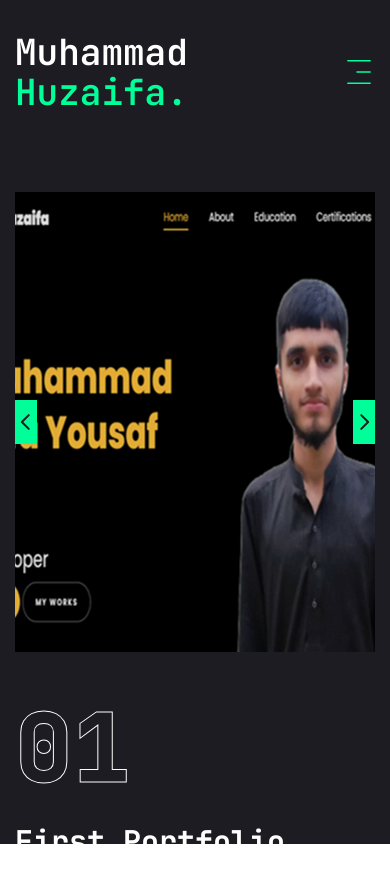
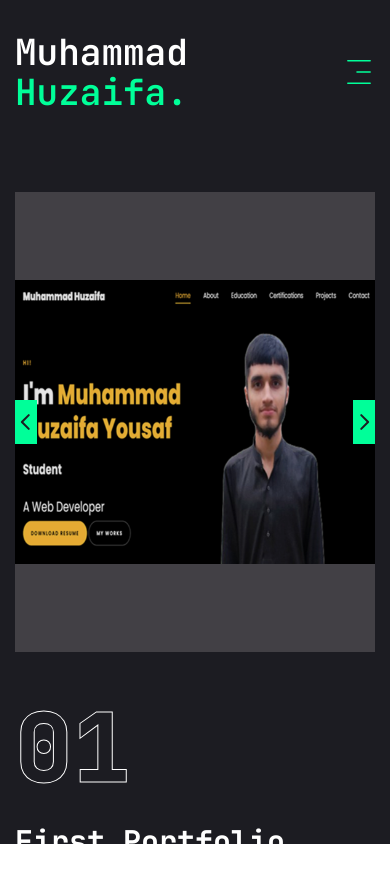
Before and after one commit to muhammadhuzaifayousaf/My-New-Portfolio-using-Next.js, a Next.js app: page /projects in a window 390 px wide. Shown: the top 882 px of the page. Built offline with nearby package versions, Linux system fonts and the light colour scheme.

Commit message:
feat: update image display in projects section and enhance mobile navigation functionality

```diff
--- a/src/app/projects/page.jsx
+++ b/src/app/projects/page.jsx
@@ -345,7 +345,7 @@ const Projects = () => {
                                         z-10"></div>
                                         {/* image */}
                                         <div className="relative w-full h-full">
-                                            <Image src={project.image} fill className="object-cover"
+                                            <Image src={project.image} fill className="object-contain"
                                             alt="" />
                                         </div>
                                     </div>
--- a/src/components/MobileNav.jsx
+++ b/src/components/MobileNav.jsx
@@ -1,5 +1,6 @@
 "use client";
 
+import { useState } from "react";
 import { Sheet, SheetContent, SheetTrigger } from "@/components/ui/sheet";
 import { usePathname } from "next/navigation";
 import Link from "next/link";
@@ -15,9 +16,10 @@ const links = [
 
 const MobileNav = () => {
     const pathname = usePathname();
+    const [open, setOpen] = useState(false);
 
     return (
-        <Sheet>
+        <Sheet open={open} onOpenChange={setOpen}>
             <SheetTrigger className="flex justify-center items-center">
                 <CiMenuFries className="text-[32px] text-accent" />
             </SheetTrigger>
@@ -36,6 +38,7 @@ const MobileNav = () => {
                         <Link
                             href={link.path}
                             key={index}
+                            onClick={() => setOpen(false)}
                             className={`${link.path === pathname && "text-accent border-b-2 border-accent"}text-xl capitalize hover:text-accent transition-all `}
                         >
                             {link.name}
```
